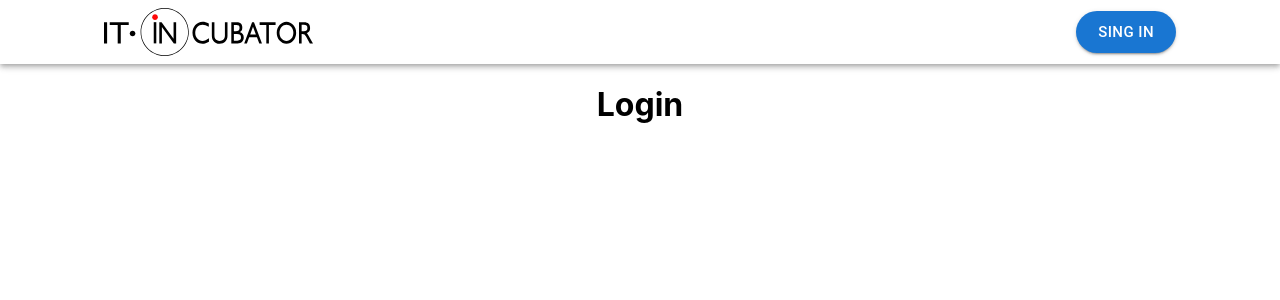
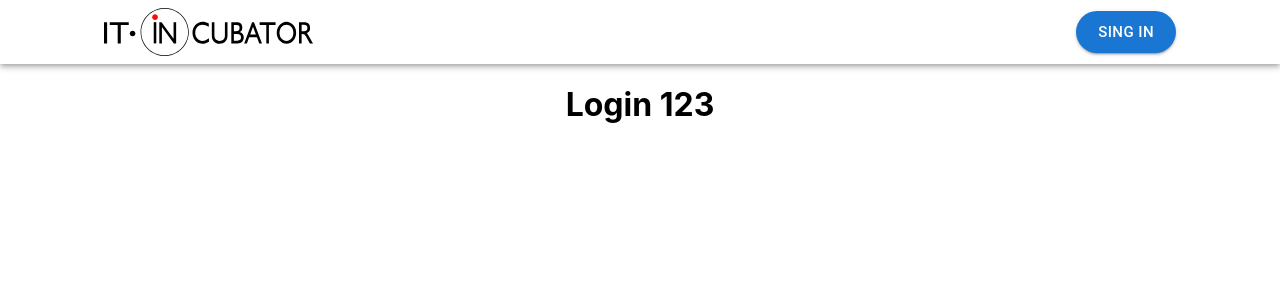
Before and after one commit to sheper96/cards-nya-front, a React (Create React App) app: page /login in a window 1280 px wide. Shown: the top 300 px of the page. Built offline with nearby package versions, Linux system fonts and the light colour scheme.

Commit message:
browserRoute+api23

```diff
--- a/src/features/Login/Login.tsx
+++ b/src/features/Login/Login.tsx
@@ -5,7 +5,7 @@ const Login=(props:any)=> {
 
         return(
             <div>
-                <h1>Login </h1>
+                <h1>Login 123 </h1>
             </div>
         )
 
```
Also changed, not shown: 1 other file (tests, documents, lock files or other folders).
